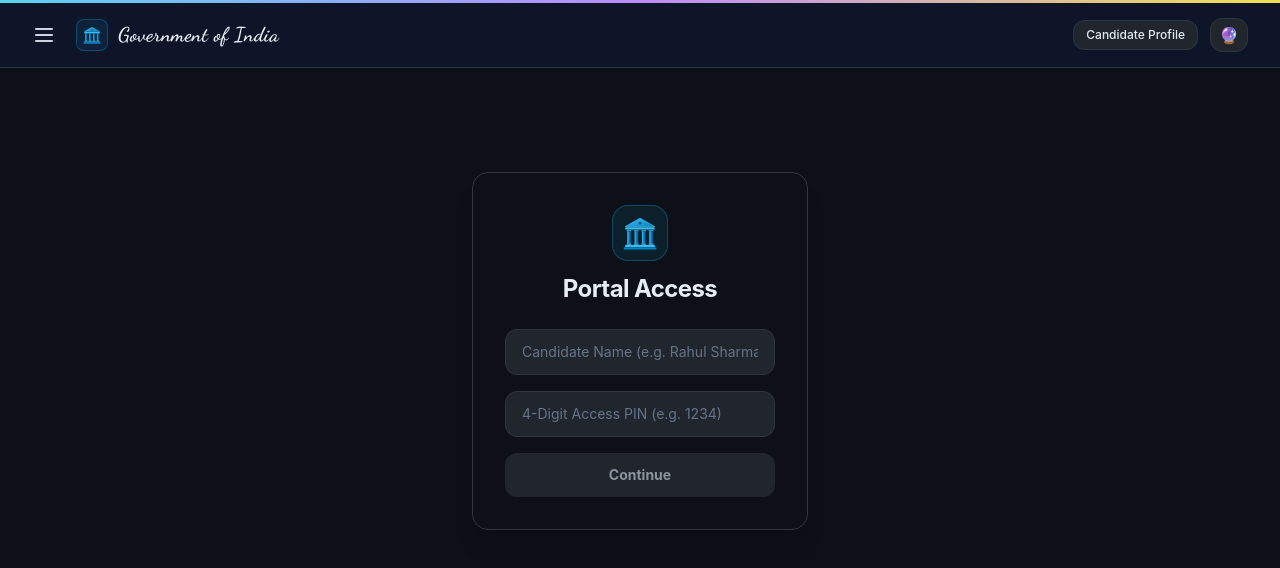
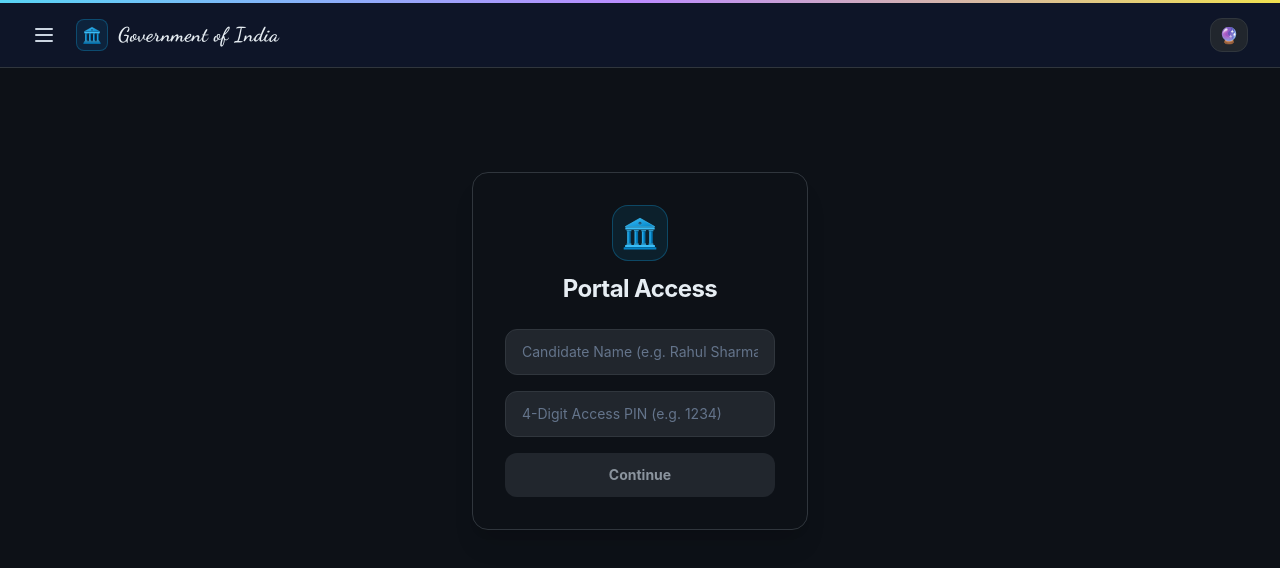
Before and after one commit to priiyannshu/GoI, a Vue app in the folder frontend/: page /login in a window 1280 px wide. Shown: the top 568 px of the page. Built offline with nearby package versions, Linux system fonts and the light colour scheme.

Commit message:
refactor(header): completely remove profile badge/link from header

```diff
--- a/frontend/src/components/common/AppHeader.vue
+++ b/frontend/src/components/common/AppHeader.vue
@@ -27,21 +27,8 @@
         </router-link>
       </div>
 
-      <!-- Right: Profile & Eligibility Link + Working Theme Toggle -->
+      <!-- Right: Working Theme Toggle -->
       <div class="flex items-center space-x-2 sm:space-x-3">
-        <router-link
-          to="/profile"
-          class="flex items-center space-x-1.5 px-2.5 sm:px-3 py-1.5 rounded-xl text-xs font-semibold text-slate-700 dark:text-slate-200 hover:text-sky-500 dark:hover:text-sky-400 bg-slate-100 dark:bg-slate-800 hover:bg-slate-200 dark:hover:bg-slate-750 transition-colors border border-slate-200 dark:border-slate-700/60"
-          title="Candidate Profile & Statutory Eligibility"
-        >
-          <span class="font-medium max-w-[120px] truncate">{{ candidateDisplayName }}</span>
-          <span
-            v-if="authStore.candidateId"
-            class="hidden md:inline px-1.5 py-0.2 rounded font-mono text-[9px] font-bold bg-sky-500/15 text-sky-600 dark:text-sky-400 border border-sky-500/30"
-          >
-            {{ authStore.candidateId }}
-          </span>
-        </router-link>
         <ThemeToggle />
       </div>
     </div>
```
